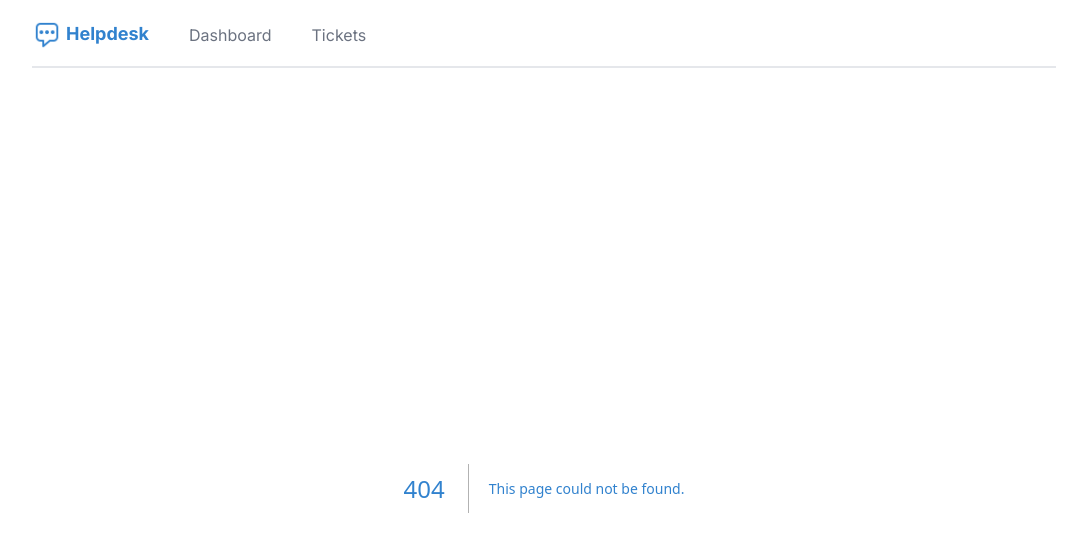
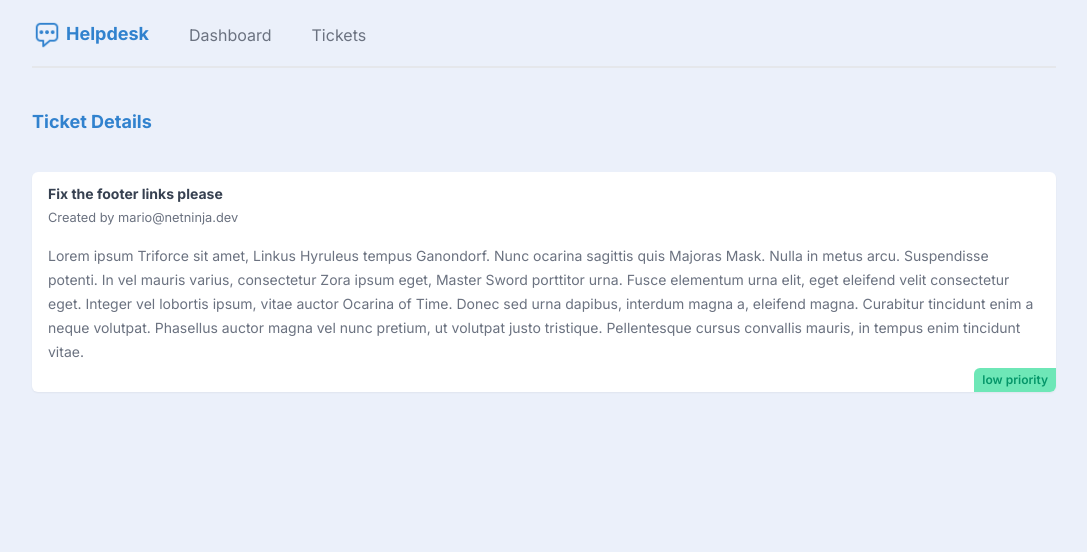
Before and after one commit to spencerwc/helpdesk, a Next.js app: page /tickets/1 in a window 1280 px wide. Before the commit this address had no page. Shown: the top 552 px of the page, without its empty margins (96-1183 px from the left). Built offline with nearby package versions, Linux system fonts and the light colour scheme; data requests are answered from the project's data file.

Commit message:
Scaffold ticket details page; Refactor ticket fetching to utils

```diff
--- a/app/tickets/TicketsList.tsx
+++ b/app/tickets/TicketsList.tsx
@@ -1,18 +1,13 @@
-async function getTickets() {
-    const res = await fetch('http://localhost:4000/tickets', {
-        next: {
-            revalidate: 0,
-        },
-    });
-    return res.json();
-}
+import Link from 'next/link';
+import { getTickets } from './utils';
 
 export default async function TicketsList() {
     const tickets = await getTickets();
 
     return (
         <>
-            {tickets.map((ticket: any) => (
+            {tickets.map((ticket) => (
+                <Link href={`/tickets/${ticket.id}`}>
                     <div key={ticket.id} className="card my-5">
                         <h3>{ticket.title}</h3>
                         <p>{ticket.body.slice(0, 200)}...</p>
@@ -20,6 +15,7 @@
                             {ticket.priority} priority
                         </div>
                     </div>
+                </Link>
             ))}
             {tickets.length === 0 && (
                 <p className="text-center">There are no open tickets.</p>
--- /dev/null
+++ b/app/tickets/[id]/page.tsx
@@ -0,0 +1,38 @@
+import { getTicketById, getTickets } from '../utils';
+import { notFound } from 'next/navigation';
+
+export async function generateStaticParams() {
+    const tickets = await getTickets();
+
+    return tickets.map((ticket) => ({
+        id: ticket.id,
+    }));
+}
+
+export default async function TicketDetails({
+    params,
+}: {
+    params: { id: string };
+}) {
+    const ticket = await getTicketById(params.id);
+
+    if (!ticket) {
+        notFound();
+    }
+
+    return (
+        <main>
+            <nav>
+                <h2>Ticket Details</h2>
+            </nav>
+            <div className="card">
+                <h3>{ticket.title}</h3>
+                <small>Created by {ticket.user_email}</small>
+                <p>{ticket.body}</p>
+                <div className={`pill ${ticket.priority}`}>
+                    {ticket.priority} priority
+                </div>
+            </div>
+        </main>
+    );
+}
--- /dev/null
+++ b/app/tickets/utils.ts
@@ -0,0 +1,33 @@
+interface Ticket {
+    body: string;
+    id: string;
+    priority: string;
+    title: string;
+    user_email: string;
+}
+
+export async function getTickets() {
+    const res = await fetch('http://localhost:4000/tickets', {
+        next: {
+            revalidate: 0,
+        },
+    });
+
+    const tickets: Promise<Ticket[]> = res.json();
+    return tickets;
+}
+
+export async function getTicketById(id: string) {
+    const res = await fetch(`http://localhost:4000/tickets/${id}`, {
+        next: {
+            revalidate: 60,
+        },
+    });
+
+    if (!res.ok) {
+        return undefined;
+    }
+
+    const ticket: Promise<Ticket> = res.json();
+    return ticket;
+}
```
Lines whose indentation alone changed are shown as unchanged.
